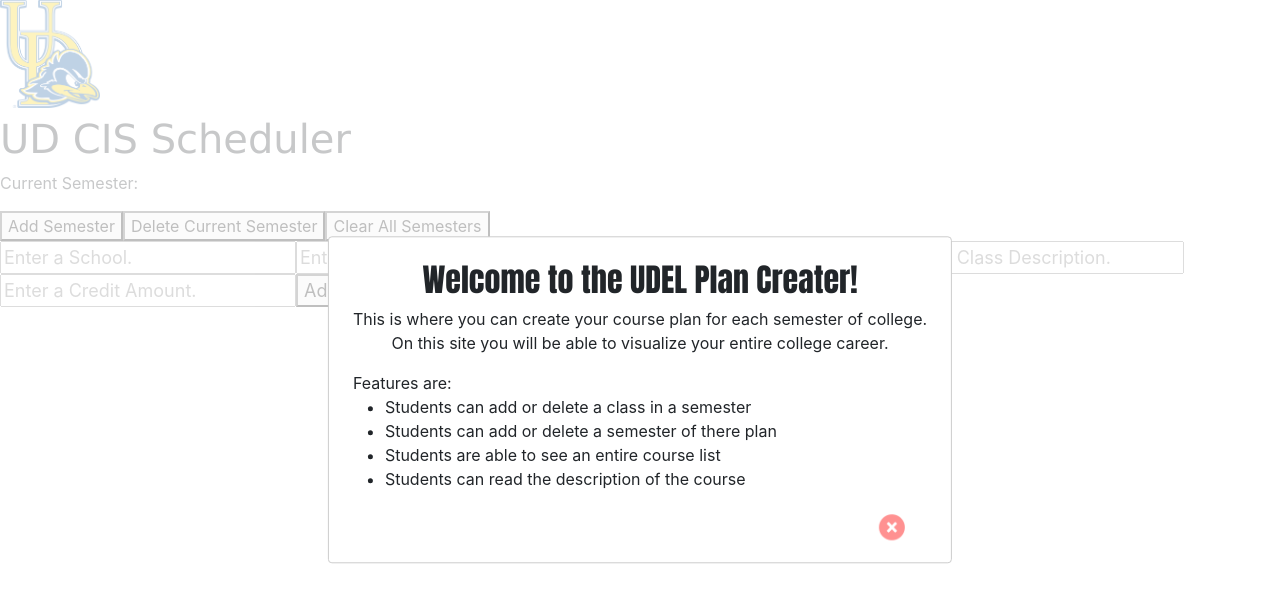
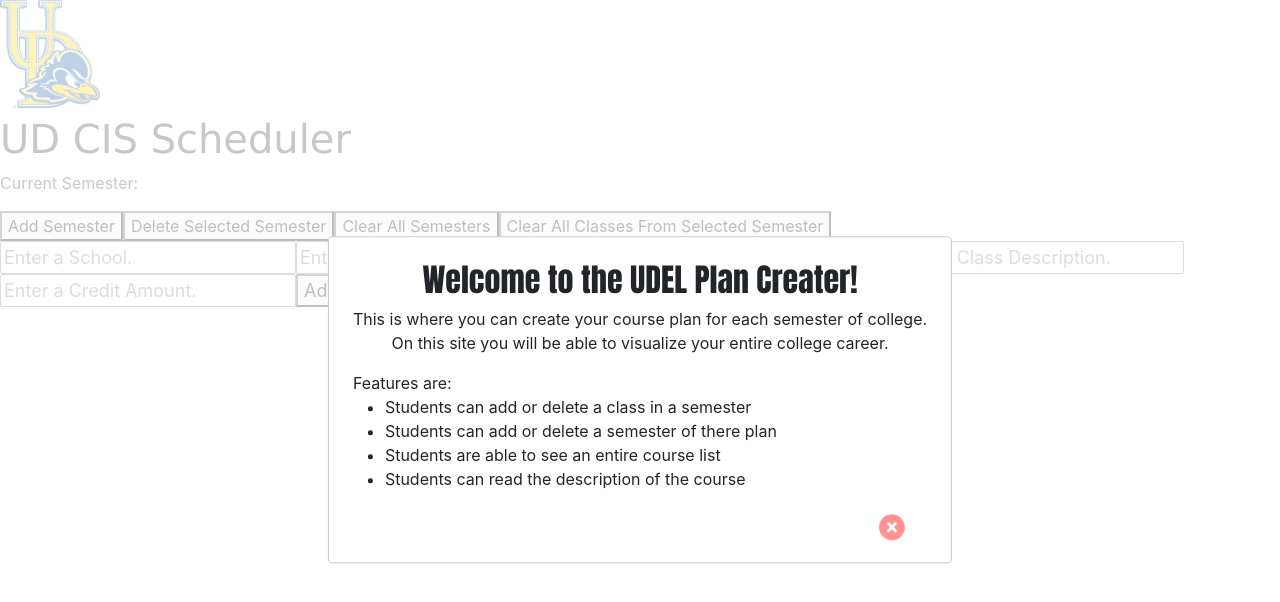
Before and after one commit to UD-CISC275-F21/ud-cis-scheduler-team-16, a React (Create React App) app: page / in a window 1280 px wide. Shown: the top 602 px of the page. Built offline with nearby package versions, Linux system fonts and the light colour scheme.

Commit message:
Attempt at clear semester. Failed.

```diff
--- a/src/App.tsx
+++ b/src/App.tsx
@@ -24,7 +24,7 @@ import { customModal } from "./components/WelcomeMessage";
 const App = () : JSX.Element => {
     const [plan, setPlan] = useState<Semester[]>([]);
     const [currentSemesterID, setCurrentSemesterID]= useState("");
-    const [currentSemester, setCurrentSemester] = useState<Semester>();
+    //const [currentSemester, setCurrentSemester] = useState<Semester>();
     const [courses, setCourse] = useState<Course[]>([]);
     const [modalOpen, setOpen] = useState(true); // For welcome message
     const [semNum, setSemNum] = useState(1);
@@ -170,12 +170,25 @@ const App = () : JSX.Element => {
     function clearSemesters(plan : Semester[]){
         const newPlan = [...plan];
         newPlan.splice(0, newPlan.length);
+
         setPlan(newPlan);
+        setCurrentSemesterID("");
+        setSemNum(1);
+        //Add something that clears classes from all semesters as well.
     }
 
-    function clearClasses(plan : Semester[]){
-        //I DONT KNOW WHAT TO FUCKING PUT HERE
+    function clearClasses(plan : Semester[]){ //This currently just changes semester names? Does nothing to courses.
+        const newPlan = [...plan];
+        const index = plan.findIndex((semester: Semester) => semester.ID === currentSemesterID);
+        const blankSem : Semester = {
+            ID: currentSemesterID,
+            SemesterName: "Semester" + index,
+            Courses: []
+        };
 
+        newPlan.splice(index, 1);
+        newPlan.splice(index-1, 0, blankSem);
+        setPlan(newPlan);
     }
 
     return(
@@ -239,9 +252,11 @@ const App = () : JSX.Element => {
             <button className = "add-semester" type = "button"
                 onClick= {() => addSemester(plan)}>Add Semester</button>
             <button className = "delete-semester" type = "button"
-                onClick= {() => deleteSemester(plan)}>Delete Current Semester</button>
+                onClick= {() => deleteSemester(plan)}>Delete Selected Semester</button>
             <button className = "clear-semesters" type = "button"
                 onClick= {() => clearSemesters(plan)}>Clear All Semesters</button>
+            <button className = "clear-classes" type = "button"
+                onClick= {() => clearClasses(plan)}>Clear All Classes From Selected Semester</button>
             <form onSubmit={handleAddCourseSubmit}>
 
                 <input
```
